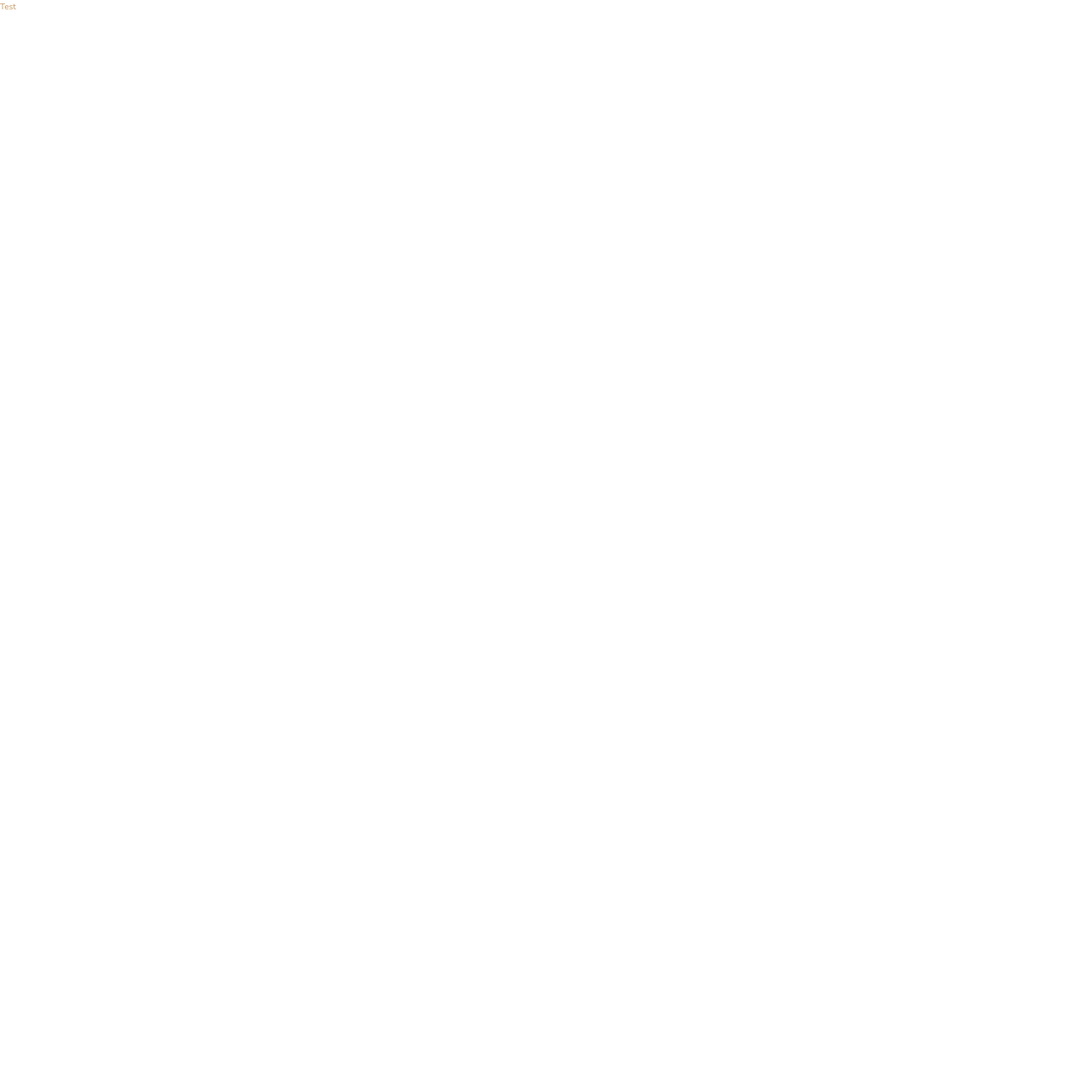
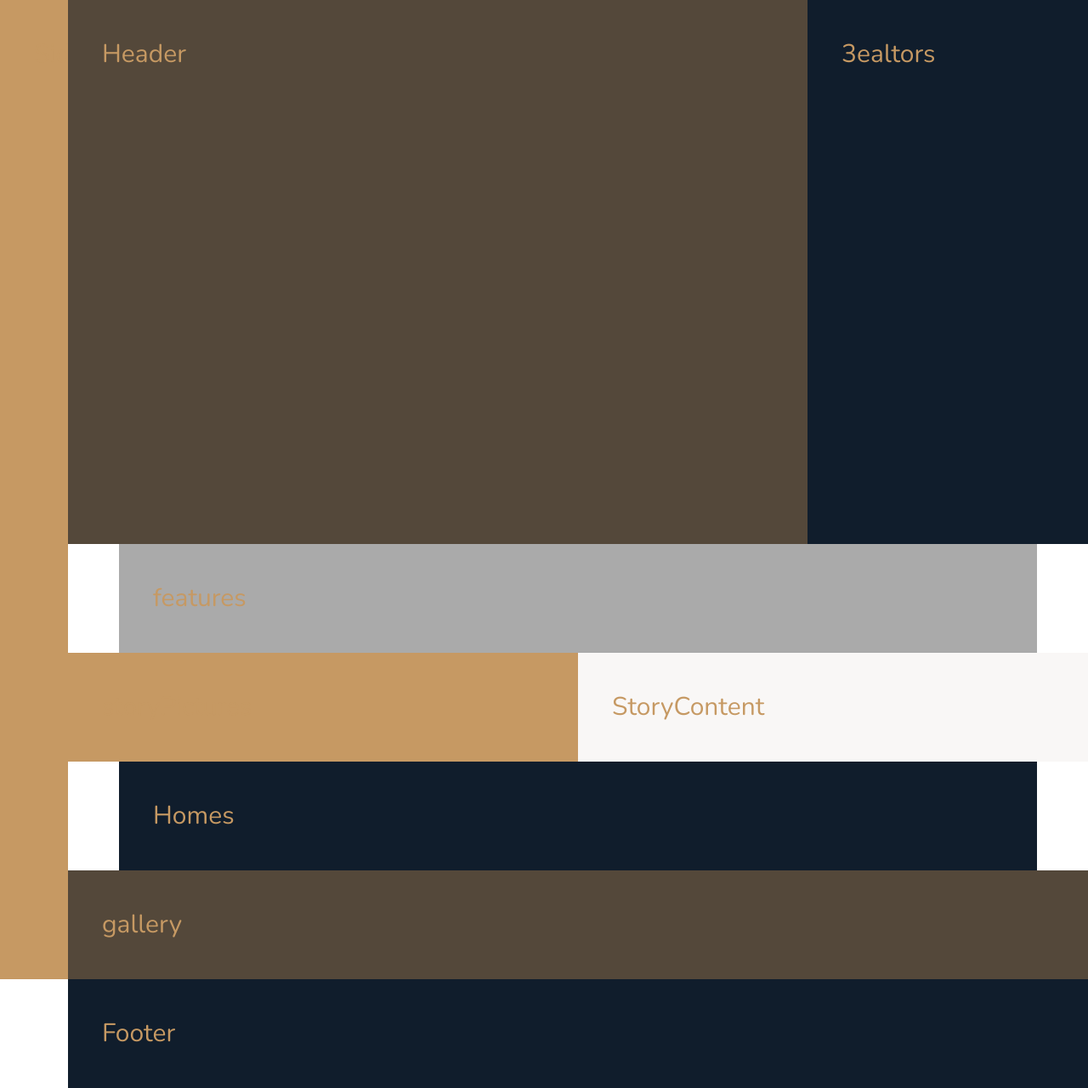
Before and after one commit to bobbykim89/sass-nexter, a website: page index.html in a window 1280 px wide. Shown: the whole page at 85% size. Before the commit the page ends 800 px from the top, so only its background shows below. Drawn offline with nearby package versions, Linux system fonts and the light colour scheme.

Commit message:
create grid layout for the page

```diff
--- a/index.html
+++ b/index.html
@@ -15,6 +15,22 @@
     <title>nexter &mdash; your home, your freedom</title>
   </head>
   <body class="container">
-    Test
+    <div class="sidebar">Sidebar</div>
+
+    <header class="header">Header</header>
+
+    <div class="realtors">3ealtors</div>
+
+    <section class="features">features</section>
+
+    <div class="story__pictures">storyPictures</div>
+
+    <div class="story__content">StoryContent</div>
+
+    <section class="homes">Homes</section>
+
+    <section class="gallery">gallery</section>
+
+    <footer class="footer">Footer</footer>
   </body>
 </html>
--- a/sass/_base.scss
+++ b/sass/_base.scss
@@ -33,3 +33,19 @@ body {
   font-weight: 300;
   line-height: 1.6;
 }
+
+.container {
+  display: grid;
+  grid-template-rows: 80vh min-content repeat(3, min-content);
+  grid-template-columns:
+    [sidebar-start] 8rem [sidebar-end full-start] minmax(
+      6rem,
+      1fr
+    ) [center-start] repeat(8, [col-start] minmax(min-content, 14rem) [col-end])
+    [center-end] minmax(6rem, 1fr) [full-end];
+
+  & > * {
+    padding: 40px;
+    font-size: 3rem;
+  }
+}
--- a/sass/_features.scss
+++ b/sass/_features.scss
@@ -0,0 +1,4 @@
+.features {
+  background-color: $color-grey-light-2;
+  grid-column: center-start / center-end;
+}
--- a/sass/_footer.scss
+++ b/sass/_footer.scss
@@ -0,0 +1,4 @@
+.footer {
+  background-color: $color-secondary;
+  grid-column: full-start / full-end;
+}
--- a/sass/_gallery.scss
+++ b/sass/_gallery.scss
@@ -0,0 +1,4 @@
+.gallery {
+  background-color: $color-grey-dark-1;
+  grid-column: full-start / full-end;
+}
--- a/sass/_header.scss
+++ b/sass/_header.scss
@@ -0,0 +1,4 @@
+.header {
+  background-color: $color-grey-dark-1;
+  grid-column: full-start / col-end 6;
+}
--- a/sass/_homes.scss
+++ b/sass/_homes.scss
@@ -0,0 +1,4 @@
+.homes {
+  background-color: $color-secondary;
+  grid-column: center-start / center-end;
+}
--- a/sass/_realtors.scss
+++ b/sass/_realtors.scss
@@ -0,0 +1,4 @@
+.realtors {
+  background-color: $color-secondary;
+  grid-column: col-start 7 / full-end;
+}
--- a/sass/_sidebar.scss
+++ b/sass/_sidebar.scss
@@ -0,0 +1,5 @@
+.sidebar {
+  background-color: $color-primary;
+  grid-column: sidebar-start / sidebar-end;
+  grid-row: 1 / -1;
+}
--- a/sass/_story.scss
+++ b/sass/_story.scss
@@ -0,0 +1,11 @@
+.story {
+  &__pictures {
+    background-color: $color-primary;
+    grid-column: full-start / col-end 4;
+  }
+
+  &__content {
+    background-color: $color-grey-light-1;
+    grid-column: col-start 5 / full-end;
+  }
+}
```
Also changed, not shown: css/style.css.
